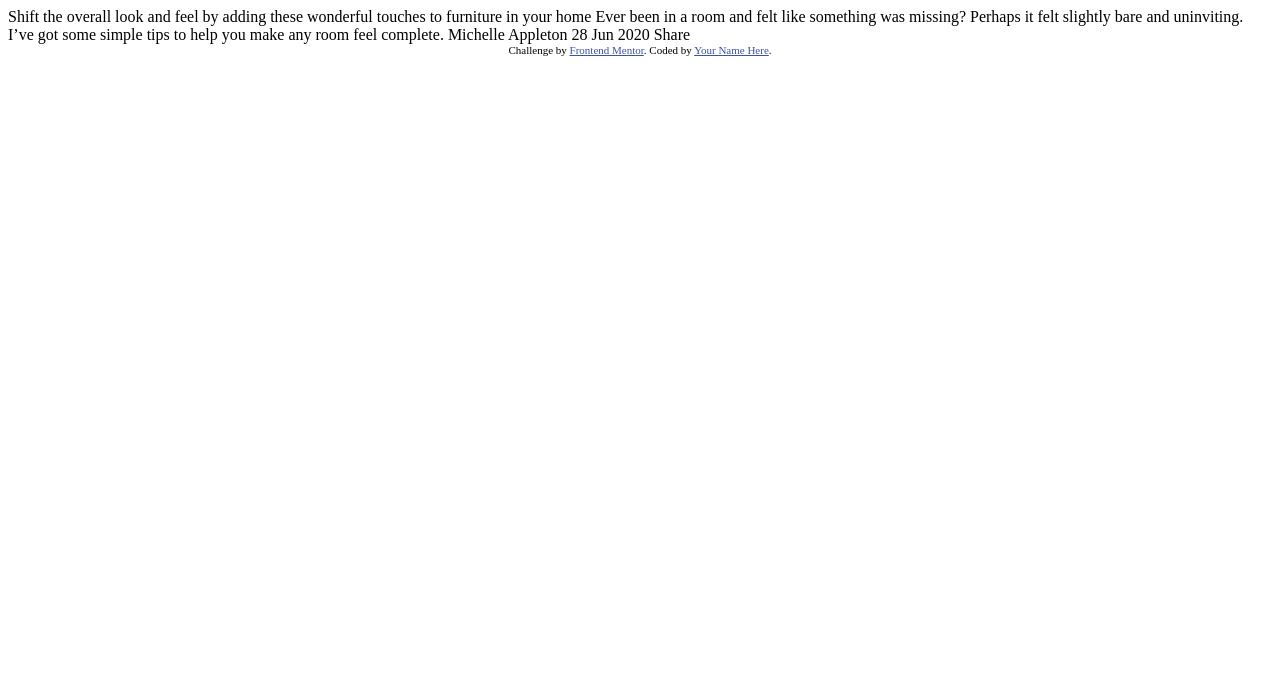
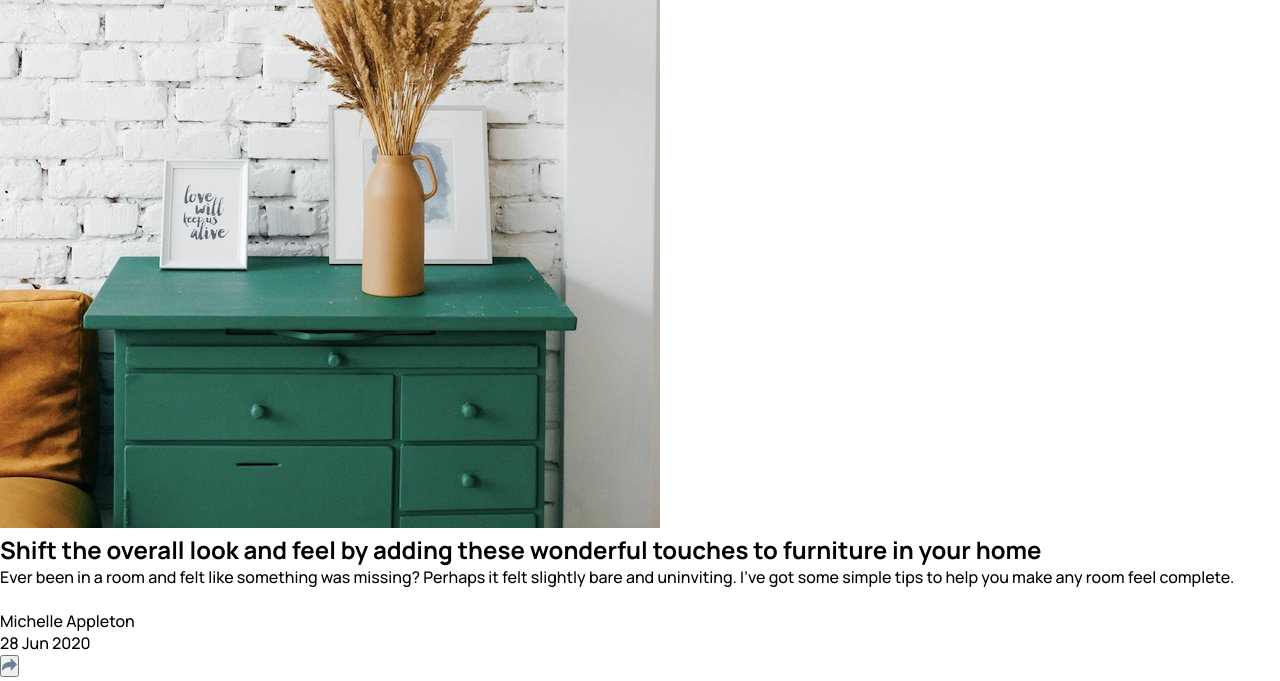
Before and after one commit to JosueLauren/article-preview-component-master-, a plain HTML site: page index.html in a window 1280 px wide. Shown: the top 681 px of the page. Drawn offline with Linux system fonts and the light colour scheme.

Commit message:
Criado a estrutura(HTML) do projeto

```diff
--- a/index.html
+++ b/index.html
@@ -3,31 +3,45 @@
 <head>
   <meta charset="UTF-8">
   <meta name="viewport" content="width=device-width, initial-scale=1.0"> <!-- displays site properly based on user's device -->
-
+  <link rel="stylesheet" href="style.css">
   <link rel="icon" type="image/png" sizes="32x32" href="./images/favicon-32x32.png">
-
   <title>Frontend Mentor | Article preview component</title>
 
   <!-- Feel free to remove these styles or customise in your own stylesheet 👍 -->
-  <style>
-    .attribution { font-size: 11px; text-align: center; }
-    .attribution a { color: hsl(228, 45%, 44%); }
-  </style>
 </head>
 <body>
-
-  Shift the overall look and feel by adding these wonderful
-  touches to furniture in your home
-
-  Ever been in a room and felt like something was missing? Perhaps
-  it felt slightly bare and uninviting. I’ve got some simple tips
-  to help you make any room feel complete.
-
-  Michelle Appleton
-  28 Jun 2020
-
-  Share
-
+  <main class="cartão">
+    <img src="images/drawers.jpg" alt="drawers">
+    <section class="descrição">
+      <div class="parte-de-cima">
+        <h1>
+          Shift the overall look and feel by adding these wonderful
+          touches to furniture in your home
+        </h1>
+        <p>
+          Ever been in a room and felt like something was missing? Perhaps
+          it felt slightly bare and uninviting. I’ve got some simple tips
+          to help you make any room feel complete.
+        </p>
+      </div>
+      <div class="perfil">
+        <img src="" alt="">
+        <div class="nome">
+          <p>Michelle Appleton</p>
+          <span>28 Jun 2020</span>
+        </div>
+        <button class="btn">
+          <img src="images/icon-share.svg" alt="icon-share">
+        </button>
+        <div class="balão">
+          <p>Share</p>
+          <a href="#"><img src="images/icon-facebook.svg" alt="icon-facebook"></a>
+          <a href="#"><img src="images/icon-twitter.svg" alt="icon-twitter"></a>
+          <a href="#"><img src="images/icon-pinterest.svg" alt="icon-pinterest"></a>
+        </div>
+      </div>
+    </section>
+  </main>
   <div class="attribution">
     Challenge by <a href="https://www.frontendmentor.io?ref=challenge" target="_blank">Frontend Mentor</a>.
     Coded by <a href="#">Your Name Here</a>.
--- a/style.css
+++ b/style.css
@@ -0,0 +1,23 @@
+@import url('https://fonts.googleapis.com/css2?family=Manrope:wght@500;700&display=swap');
+:root {
+    --Very-Dark-Grayish-Blue: hsl(217, 19%, 35%);
+    --Desaturated-Dark-Blue: hsl(214, 17%, 51%);
+    --Grayish-Blue: hsl(212, 23%, 69%);
+    --Light-Grayish-Blue: hsl(210, 46%, 95%);
+}
+
+* {
+    margin: 0px;
+    padding: 0px;
+    box-sizing: border-box;
+    font-family: "Manrope", sans-serif;
+}
+
+
+.attribution {
+    font-size: 11px;
+    text-align: center;
+}
+.attribution a {
+        color: hsl(228, 45%, 44%);
+}
```
